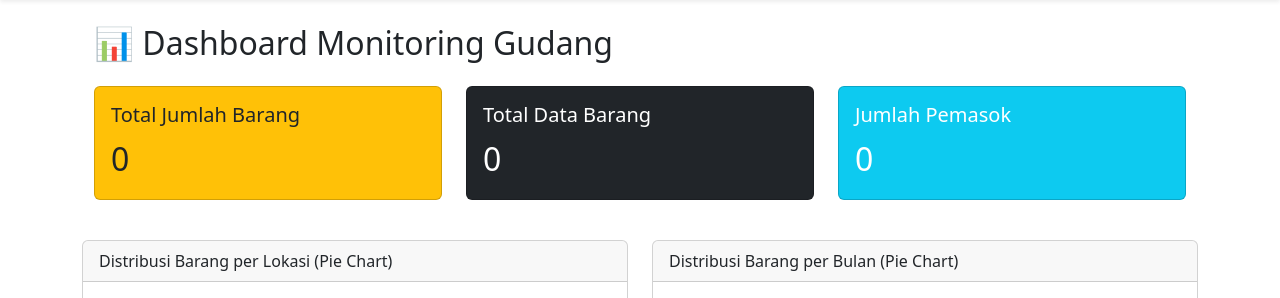
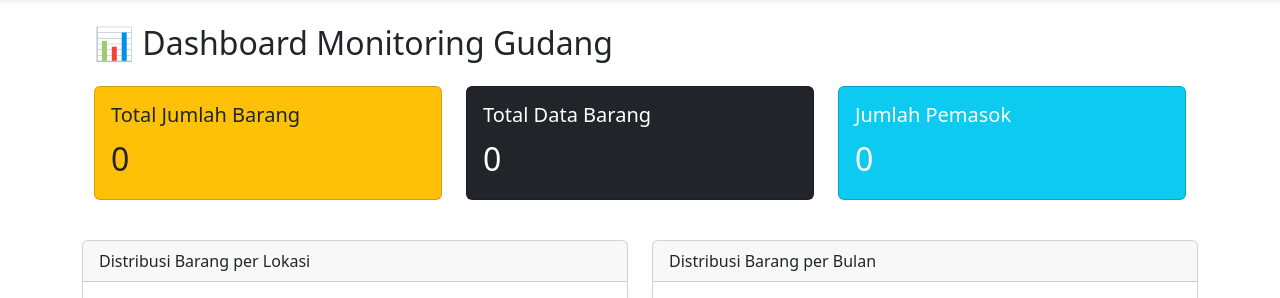
Before and after one commit to AdjiPras/monitoring_gudang, a Django app: page /dashboard/ in a window 1280 px wide. Shown: the part 56-354 px from the top of the page. Run offline with Django 3.2, Linux system fonts and the light colour scheme; data that the repository does not hold is empty.

Commit message:
dashboard

```diff
--- a/gudang/templates/gudang/dashboard.html
+++ b/gudang/templates/gudang/dashboard.html
@@ -46,7 +46,7 @@
     <div class="col-md-6">
         <div class="card">
             <div class="card-header">
-                Distribusi Barang per Lokasi (Pie Chart)
+                Distribusi Barang per Lokasi
             </div>
             <div class="card-body d-flex justify-content-center">
                 <canvas id="pieChart" style="max-width: 100%; max-height: 300px;"></canvas>
@@ -56,7 +56,7 @@
     <div class="col-md-6">
         <div class="card">
             <div class="card-header">
-                Distribusi Barang per Bulan (Pie Chart)
+                Distribusi Barang per Bulan
             </div>
             <div class="card-body d-flex justify-content-center">
                 <canvas id="pieChartBulan" style="max-width: 100%; max-height: 300px;"></canvas>
```
